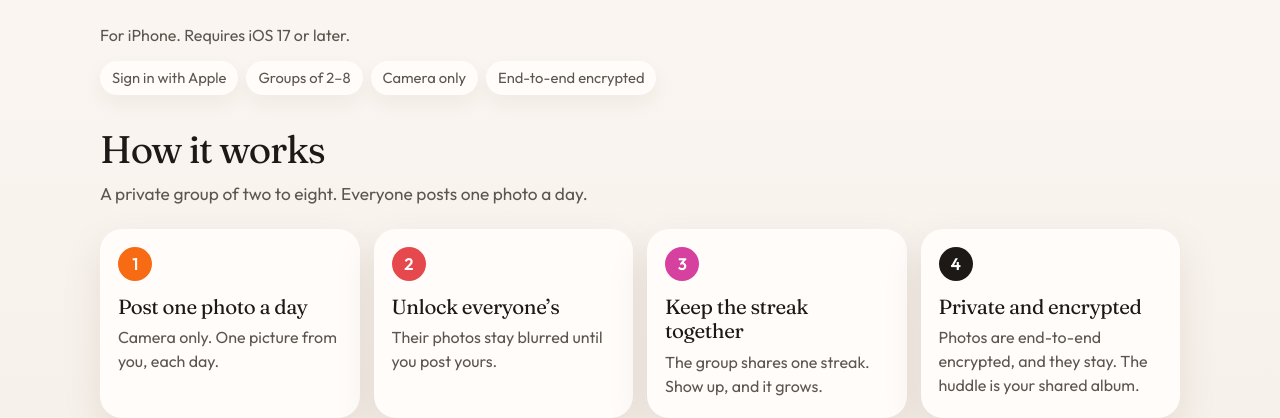
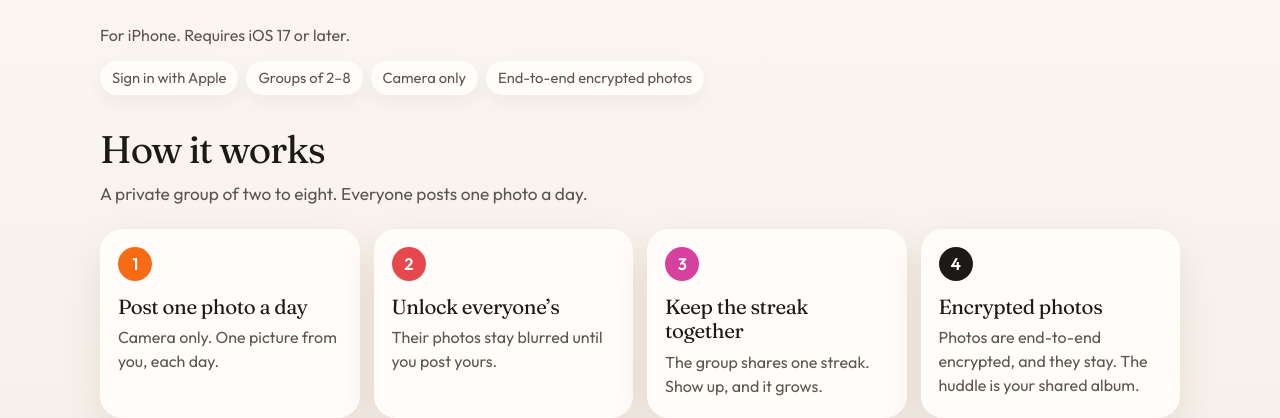
Before and after one commit to XpertiCON106/HuddlePals.com, a React (Vite) app: page /about in a window 1280 px wide. Shown: the part 258-676 px from the top of the page. Built offline with nearby package versions, Linux system fonts and the light colour scheme.

Commit message:
Qualify encryption wording to photos; match Terms 5.5 on photo access

```diff
--- a/index.html
+++ b/index.html
@@ -9,7 +9,7 @@
     <title>HuddlePals — One photo a day. Just your people.</title>
     <meta
       name="description"
-      content="HuddlePals is a private photo app for groups of 2 to 8. Post one photo a day, unlock everyone else's, and keep a shared streak. End-to-end encrypted. iOS 17+."
+      content="HuddlePals is a private photo app for groups of 2 to 8. Post one photo a day, unlock everyone else's, and keep a shared streak. Photos are end-to-end encrypted. iOS 17+."
     />
     <link rel="canonical" href="https://huddlepals.com/" />
     <link rel="icon" href="/favicon.svg" type="image/svg+xml" />
@@ -24,7 +24,7 @@
     <meta property="og:title" content="HuddlePals — One photo a day. Just your people." />
     <meta
       property="og:description"
-      content="Post one photo a day with your people. Theirs stay blurred until you post yours. Private and end-to-end encrypted."
+      content="Post one photo a day with your people. Theirs stay blurred until you post yours. Photos are end-to-end encrypted."
     />
     <meta property="og:image" content="https://huddlepals.com/og.png" />
     <meta property="og:image:secure_url" content="https://huddlepals.com/og.png" />
@@ -37,7 +37,7 @@
     <meta name="twitter:title" content="HuddlePals — One photo a day. Just your people." />
     <meta
       name="twitter:description"
-      content="Post one photo a day with your people. Theirs stay blurred until you post yours. Private and end-to-end encrypted."
+      content="Post one photo a day with your people. Theirs stay blurred until you post yours. Photos are end-to-end encrypted."
     />
     <meta name="twitter:image" content="https://huddlepals.com/og.png" />
     <meta name="twitter:image:alt" content="Post yours to see theirs. One photo a day, just your people." />
--- a/src/pages/About.tsx
+++ b/src/pages/About.tsx
@@ -24,7 +24,7 @@ const steps = [
   {
     n: "4",
     color: "#1C1917",
-    title: "Private and encrypted",
+    title: "Encrypted photos",
     body: "Photos are end-to-end encrypted, and they stay. The huddle is your shared album.",
   },
 ];
@@ -49,7 +49,7 @@ export function About() {
         <li>Sign in with Apple</li>
         <li>Groups of 2–8</li>
         <li>Camera only</li>
-        <li>End-to-end encrypted</li>
+        <li>End-to-end encrypted photos</li>
       </ul>
 
       <section>
--- a/src/pages/Home.tsx
+++ b/src/pages/Home.tsx
@@ -4,7 +4,7 @@ import { usePageMeta } from "../usePageMeta";
 export function Home() {
   usePageMeta(
     "HuddlePals — One photo a day. Just your people.",
-    "HuddlePals is a private photo app for groups of 2 to 8. Post one photo a day, unlock everyone else's, and keep a shared streak. End-to-end encrypted. iOS 17+.",
+    "HuddlePals is a private photo app for groups of 2 to 8. Post one photo a day, unlock everyone else's, and keep a shared streak. Photos are end-to-end encrypted. iOS 17+.",
   );
 
   return (
--- a/src/pages/Support.tsx
+++ b/src/pages/Support.tsx
@@ -63,8 +63,8 @@ export function Support() {
           <p>
             A huddle is a private group of 2 to 8 people. After you sign in, start a huddle and
             send the invite to the people you want in it, or open an invite someone sent you. Its
-            photos are end-to-end encrypted for the huddle’s members. We can view a photo only if
-            someone reports it.
+            photos are end-to-end encrypted for the huddle’s members. We generally cannot view a
+            photo unless a member reports it.
           </p>
         </article>
         <article>
```
